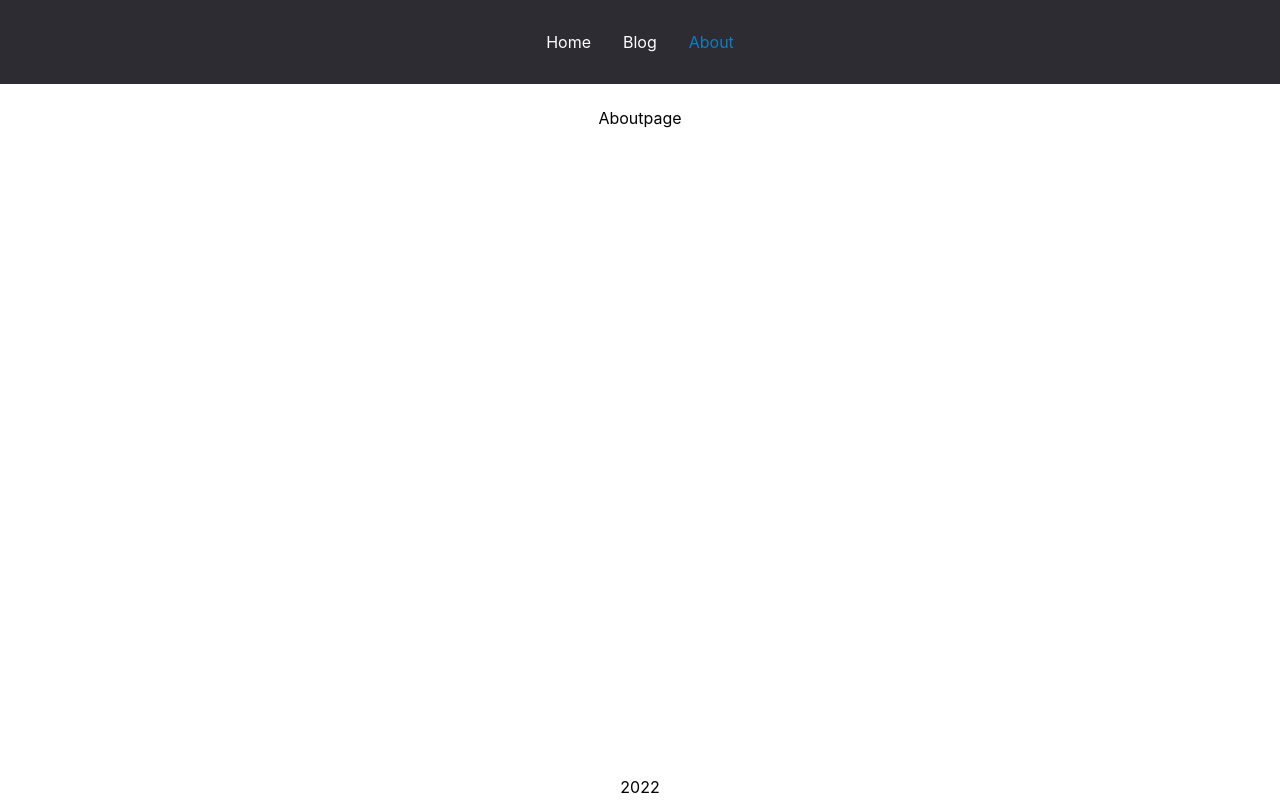
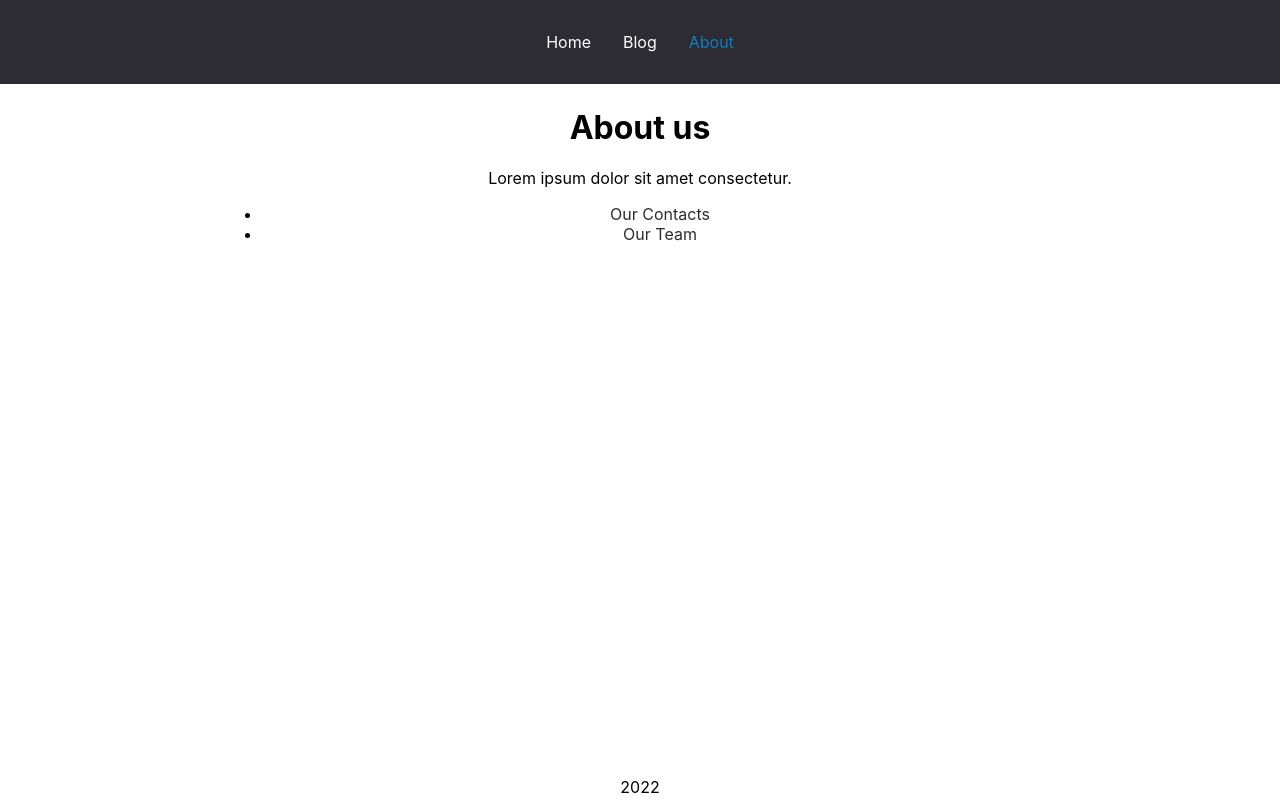
Before and after one commit to ainurabdenova/React-Router, a React (Create React App) app: page /about in a window 1280 px wide. Built offline with nearby package versions, Linux system fonts and the light colour scheme.

Commit message:
Vlozhennyi Router

```diff
--- a/src/App.js
+++ b/src/App.js
@@ -22,7 +22,10 @@
           <Routes>
             <Route path="/" element={<Layout />}>
               <Route index element={<Homepage />} />
-              <Route path="about" element={<Aboutpage />} />
+              <Route path="about/*" element={<Aboutpage />} >
+                <Route path="contacts" element={<p>Our contact</p>} />
+                <Route path="team" element={<p>Our team</p>} />
+              </Route>
               <Route path="about-us" element={<Navigate to="/about" replace />} />
               <Route path="posts" element={<Blogpage />} />
               <Route path="posts/:id" element={<Singlepage />} />
--- a/src/components/CustomLink.jsx
+++ b/src/components/CustomLink.jsx
@@ -4,7 +4,10 @@
 
 export const CustomLink = ({ children, to, ...props }) => {
 
-    const match = useMatch(to, children)
+    const match = useMatch({
+        path: to,
+        end: to.length === 1,
+    })
 
 
     return (
--- a/src/pages/Aboutpage.jsx
+++ b/src/pages/Aboutpage.jsx
@@ -1,7 +1,23 @@
 import React from 'react'
+import { Outlet, Link } from 'react-router-dom'
+
 
 export const Aboutpage = () => {
     return (
-        <div>Aboutpage</div>
+        <div>
+            <h1>About us</h1>
+            <p>Lorem ipsum dolor sit amet consectetur.</p>
+            <ul>
+                <li><Link to="contacts">Our Contacts</Link></li>
+                <li><Link to="team">Our Team</Link></li>
+
+            </ul>
+
+            {/* <Routes>
+                <Route path="contacts" element={<p>Our contact</p>} />
+                <Route path="team" element={<p>Our team</p>} />
+            </Routes> */}
+            <Outlet />
+        </div>
     )
 }
```
